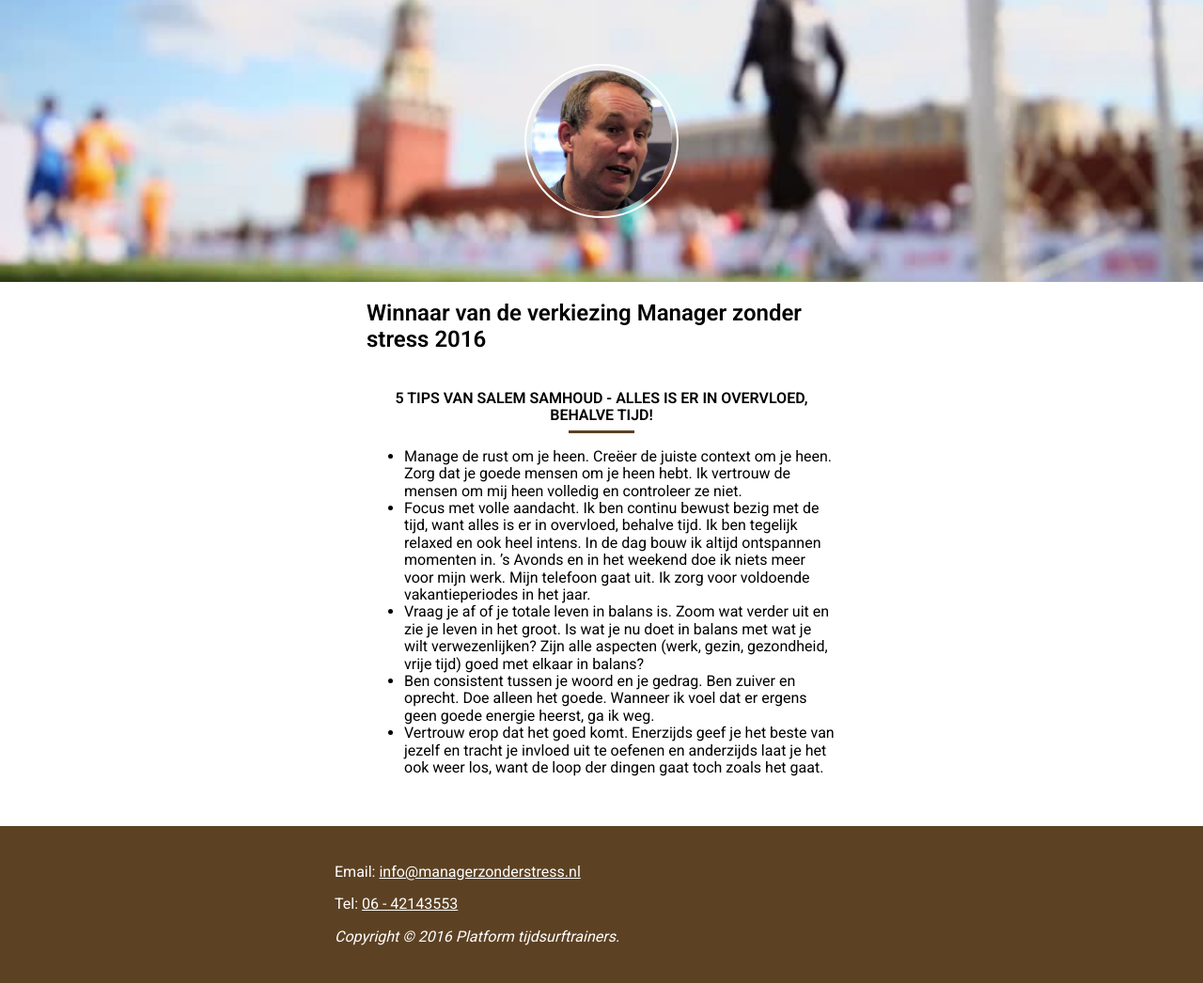
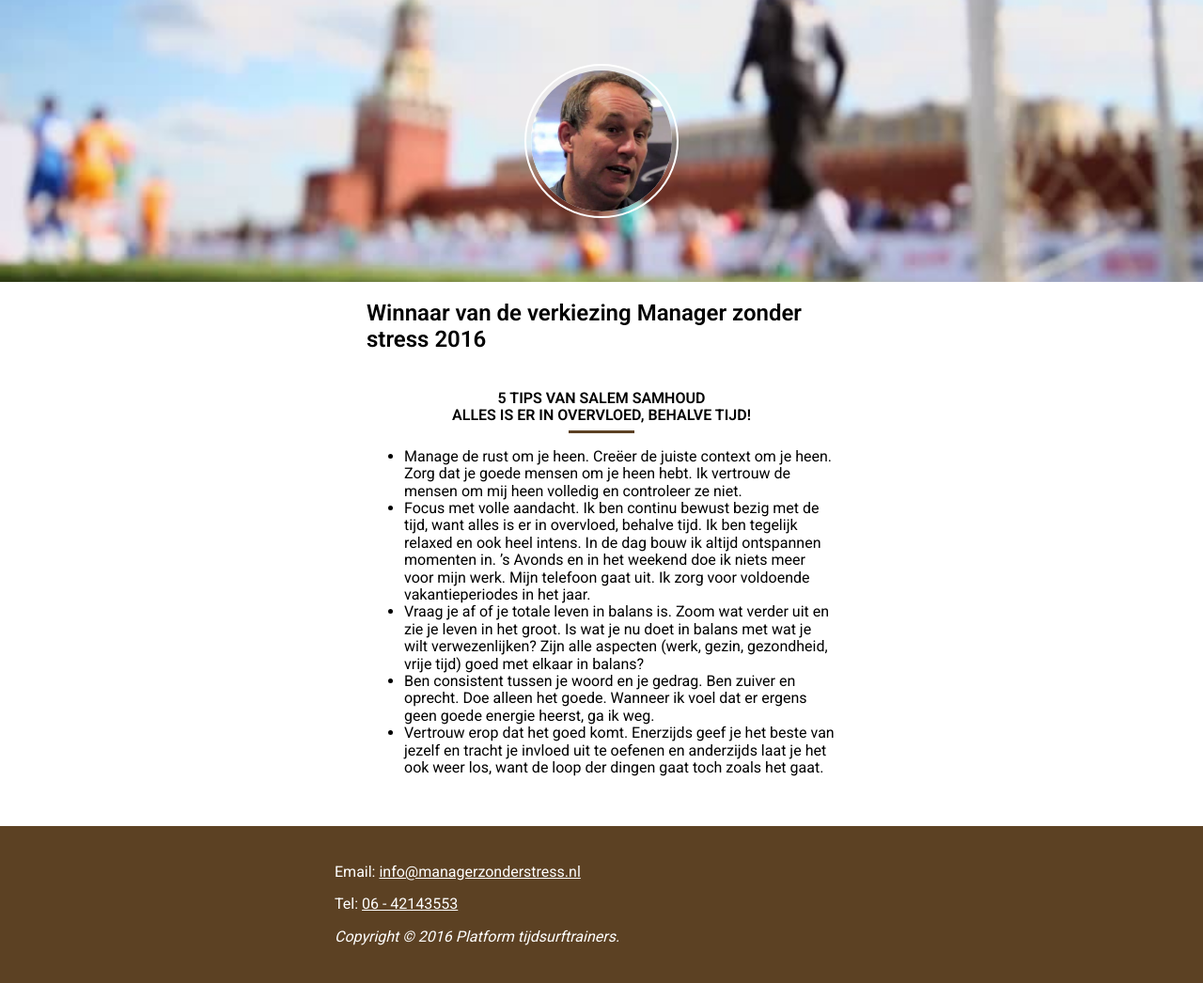
Before and after one commit to nloomans/manager-zonder-stress, a Jekyll site: the page built from 5-tips-samhoud.md, in a window 1280 px wide. Shown: the whole page at 94% size. Built offline with Jekyll 4.4.1, drawn with Linux system fonts in a browser that asks for light colours; our own code applies the rules of GitHub Pages for plain Markdown files.

```diff
--- a/5-tips-samhoud.md
+++ b/5-tips-samhoud.md
@@ -5,7 +5,7 @@ image: salem_samhoud.jpg
 ---
 ## Winnaar van de verkiezing Manager zonder stress 2016
 
-# 5 Tips van Salem Samhoud - Alles is er in overvloed, behalve tijd!
+# 5 Tips van Salem Samhoud<br>Alles is er in overvloed, behalve tijd!
 - Manage de rust om je heen. Creëer de juiste context om je heen. Zorg dat je goede mensen om je heen hebt. Ik vertrouw de mensen om mij heen volledig en controleer ze niet.
 - Focus met volle aandacht. Ik ben continu bewust bezig met de tijd, want alles is er in overvloed, behalve tijd. Ik ben tegelijk relaxed en ook heel intens. In de dag bouw ik altijd ontspannen momenten in. ’s Avonds en in het weekend doe ik niets meer voor mijn werk. Mijn telefoon gaat uit. Ik zorg voor voldoende vakantieperiodes in het jaar.
 - Vraag je af of je totale leven in balans is. Zoom wat verder uit en zie je leven in het groot. Is wat je nu doet in balans met wat je wilt verwezenlijken? Zijn alle aspecten (werk, gezin, gezondheid, vrije tijd) goed met elkaar in balans?
```
